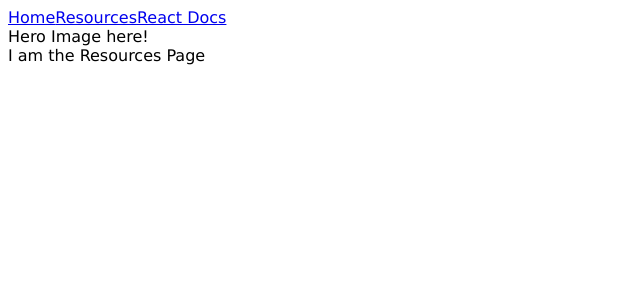
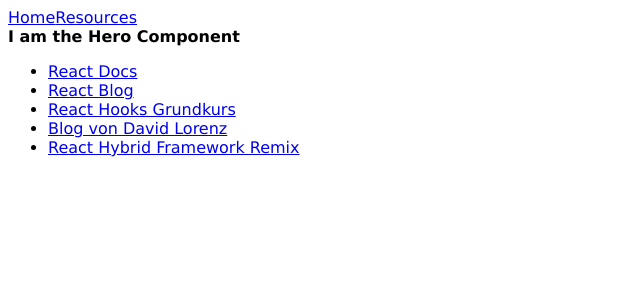
Before and after one commit to LinkedInLearning/react-esst-3161772, a React (Create React App) app: page /resources in a window 1280 px wide. Shown: the top 300 px of the page, without its empty margins (0-640 px from the left). Built offline with nearby package versions, Linux system fonts and the light colour scheme.

Commit message:
updated content

```diff
--- a/src/components/App.jsx
+++ b/src/components/App.jsx
@@ -16,12 +16,12 @@ export function App() {
         <nav>
           <Link to="/">Home</Link>
           <Link to="/resources">Resources</Link>
-          <a href="https://reactjs.org/">React Docs</a>
         </nav>
 
         <Hero />
       </header>
 
+      <main>
         <Routes>
           <Route path="/" element={<Home />}></Route>
           <Route
@@ -29,6 +29,7 @@ export function App() {
             element={<Resources />}
           ></Route>
         </Routes>
+      </main>
     </BrowserRouter>
   );
 }
--- a/src/components/Hero.jsx
+++ b/src/components/Hero.jsx
@@ -1,3 +1,3 @@
 export function Hero() {
-  return "Hero Image here!";
+  return <strong>I am the Hero Component</strong>;
 }
--- a/src/components/Home.jsx
+++ b/src/components/Home.jsx
@@ -3,6 +3,16 @@ export function Home() {
     <>
       <h1>Home</h1>
       <p>React ist ein wirklich starkes Framework!</p>
+      <p>
+        Deswegen möchte Ich Ihnen auf dieser Seite
+        einige Infos und Links zur Verfügung stellen
+      </p>
+
+      <aside>
+        Kennen Sie auch
+        <a href="https://nextjs.org/">NextJS</a>?
+        <img width="100" src="./nextjs-logo.png" />
+      </aside>
     </>
   );
 }
--- a/src/components/Resources.jsx
+++ b/src/components/Resources.jsx
@@ -1,3 +1,29 @@
 export function Resources() {
-  return "I am the Resources Page";
+  return (
+    <ul>
+      <li>
+        <a href="https://reactjs.org/">React Docs</a>
+      </li>
+      <li>
+        <a href="https://reactjs.org/blog/">
+          React Blog
+        </a>
+      </li>
+      <li>
+        <a href="https://www.linkedin.com/learning/react-hooks-grundkurs?u=26112626">
+          React Hooks Grundkurs
+        </a>
+      </li>
+      <li>
+        <a href="https://blog.activenode.de">
+          Blog von David Lorenz
+        </a>
+      </li>
+      <li>
+        <a href="https://remix.run/">
+          React Hybrid Framework Remix
+        </a>
+      </li>
+    </ul>
+  );
 }
```
Also changed, not shown: public/nextjs-logo.png (added). Lines whose indentation alone changed are shown as unchanged.
